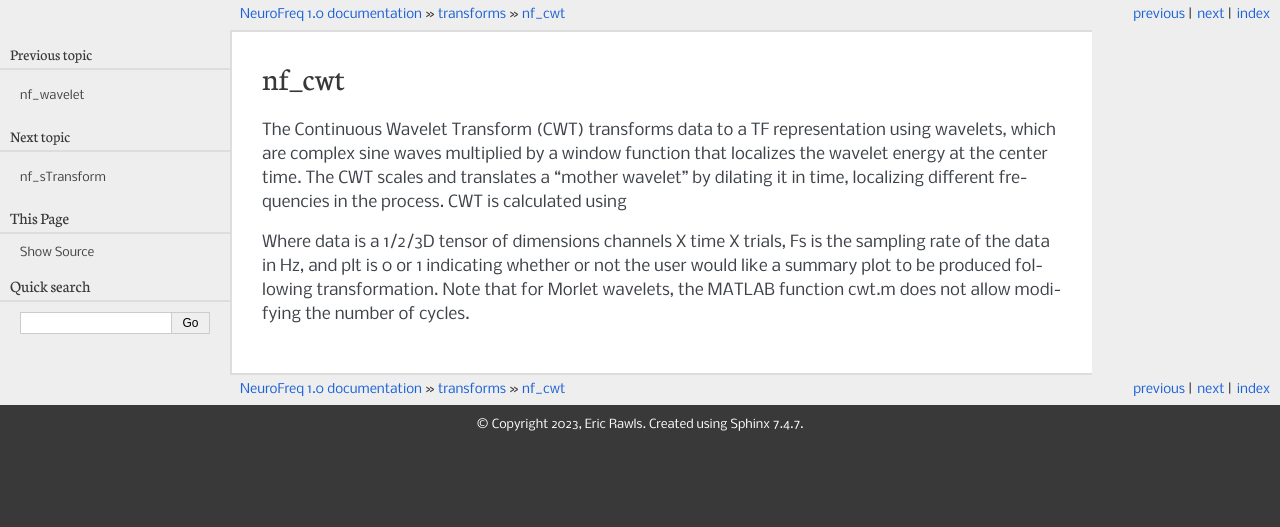
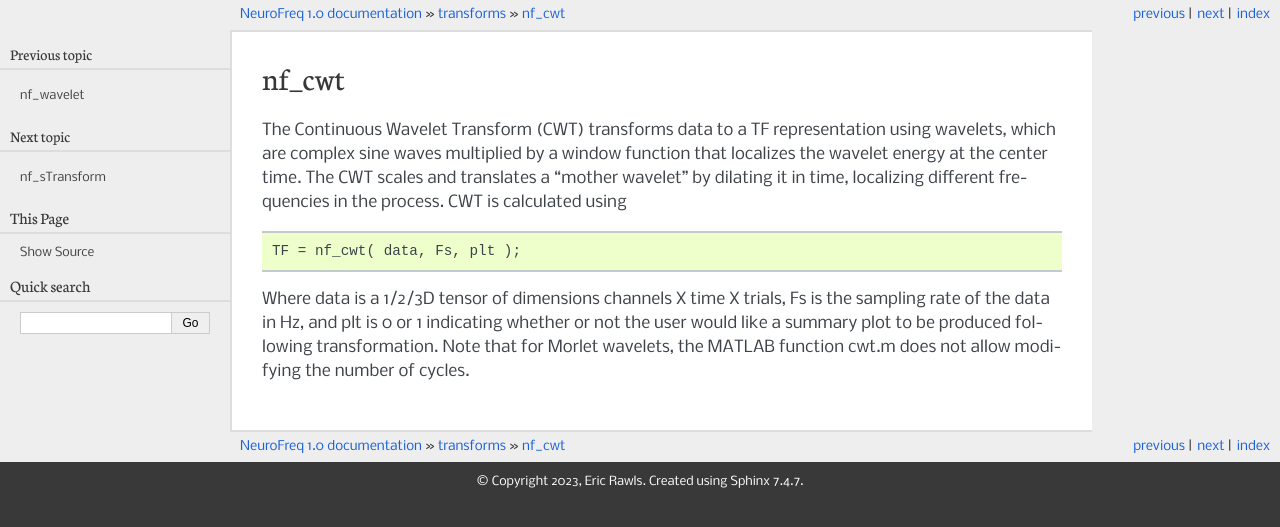
Before and after one commit to erawls-neuro/NeuroFreq_public, a Sphinx documentation site: the page built from docs/transforms/nf_cwt/index.rst, in a window 1280 px wide. Shown: the top 527 px of the page. Built offline with Sphinx 7.4.7, drawn with Linux system fonts in a browser that asks for light colours.

Commit message:
adding docs

```diff
--- a/docs/conf.py
+++ b/docs/conf.py
@@ -59,3 +59,5 @@ html_static_path = ['_static']
 
 # Add the following line to tell Sphinx to use the MATLAB domain:
 primary_domain = 'mat'
+
+pygments_style = 'sphinx'
--- a/docs/transforms/nf_cwt/index.rst
+++ b/docs/transforms/nf_cwt/index.rst
@@ -4,7 +4,8 @@ nf_cwt
 
 The Continuous Wavelet Transform (CWT) transforms data to a TF representation using wavelets, which are complex sine waves multiplied by a window function that localizes the wavelet energy at the center time. The CWT scales and translates a “mother wavelet” by dilating it in time, localizing different frequencies in the process. CWT is calculated using
 
-.. code-block:: python
+.. code-block:: matlab
+
    TF = nf_cwt( data, Fs, plt );
 
 Where data is a 1/2/3D tensor of dimensions channels X time X trials, Fs is the sampling rate of the data in Hz, and plt is 0 or 1 indicating whether or not the user would like a summary plot to be produced following transformation. Note that for Morlet wavelets, the MATLAB function cwt.m does not allow modifying the number of cycles.
```
